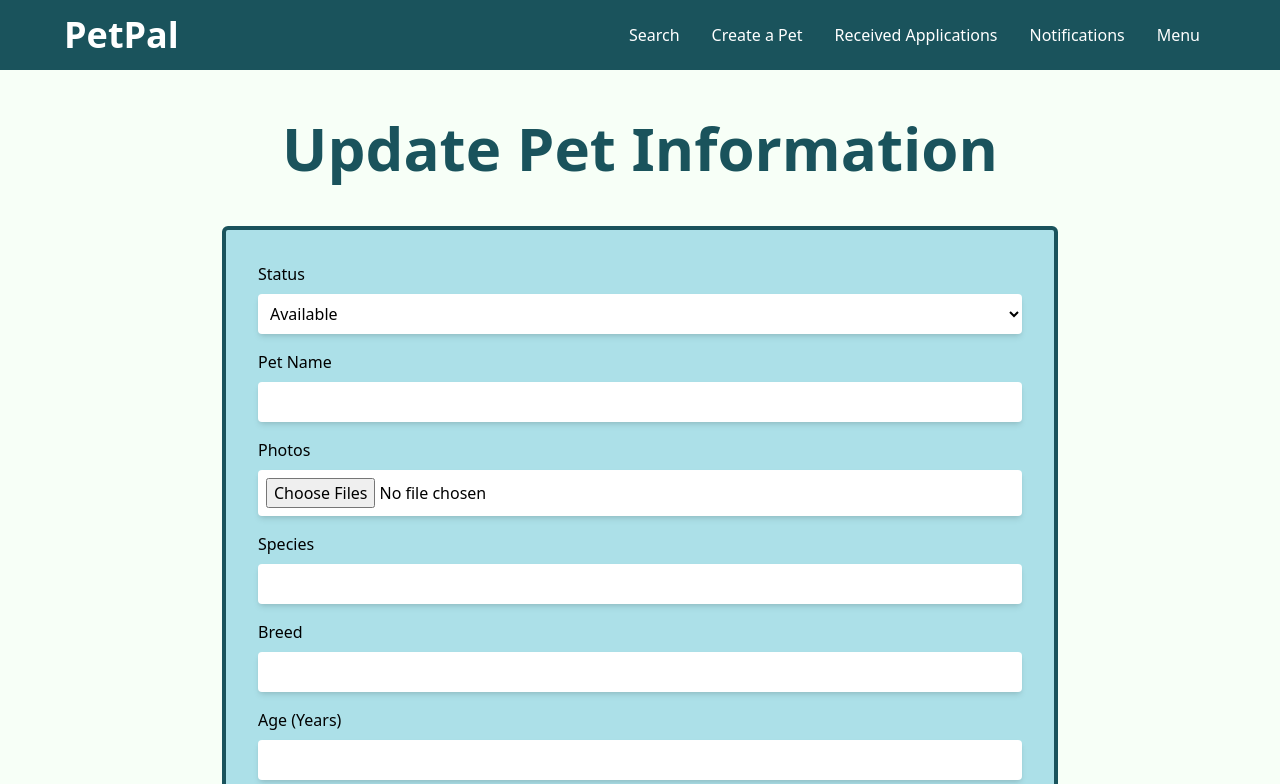
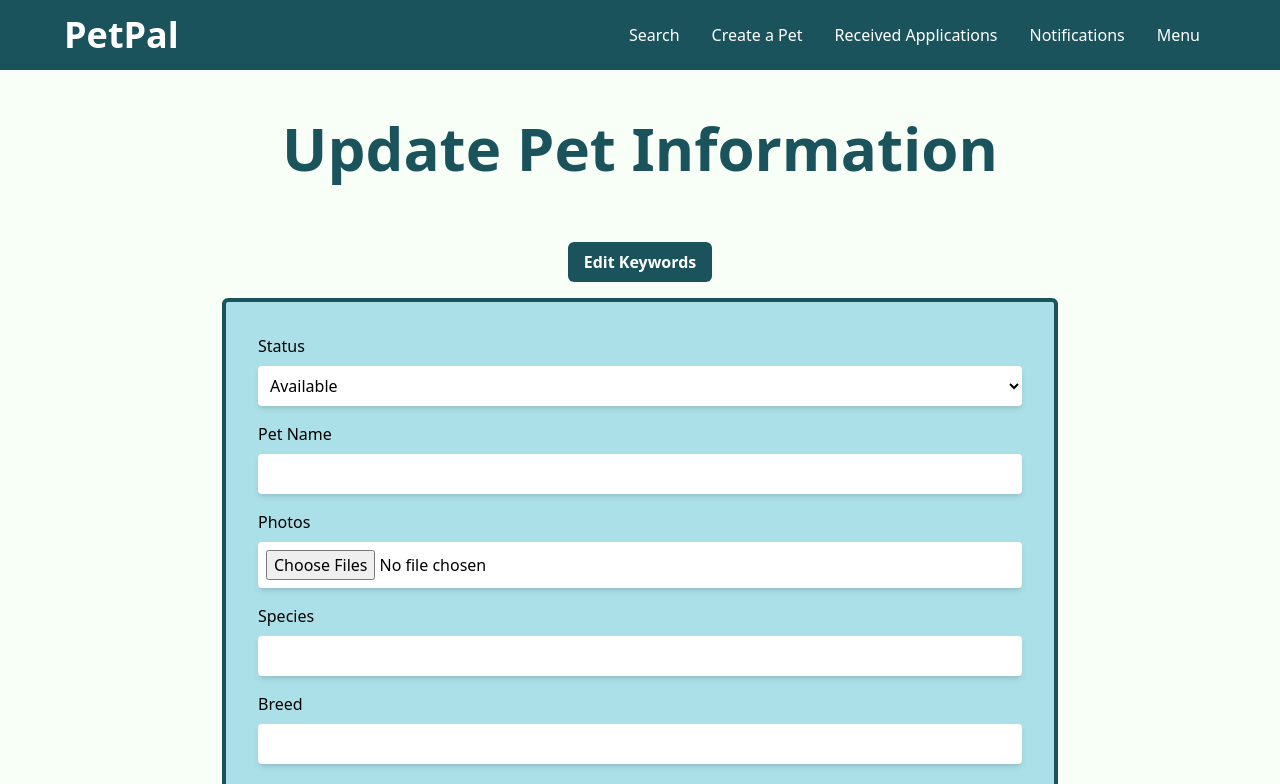
Before and after one commit to SanzSS/PetPal, a React (Create React App) app in the folder frontend/petpal/: page /update_listing/1 in a window 1280 px wide. Shown: the top 784 px of the page. Built offline with nearby package versions, Linux system fonts and the light colour scheme; no server answers; sample sign-in values are in the browser's storage.

Commit message:
link to edit keyword page

```diff
--- a/frontend/petpal/src/pages/UpdateListing/index.jsx
+++ b/frontend/petpal/src/pages/UpdateListing/index.jsx
@@ -1,5 +1,5 @@
 import { useState, useEffect } from 'react';
-import { useParams, useNavigate } from 'react-router-dom';
+import { useParams, useNavigate, Link } from 'react-router-dom';
 import ListingForm from '../../components/ListingForm'
 import { fetchWithAuthorization } from '../../fetch';
 import { useAuth } from '../../contexts/TokenContext';
@@ -40,6 +40,9 @@ const UpdateListing = () => {
     return <>
         <main className="flex flex-col items-center pb-16">
             <h1 className="text-4xl md:text-6xl my-12 text-blue3 font-extrabold">Update Pet Information</h1>
+            <Link to={`/listing/${listingID}/keywords`} className="text-white bg-blue3 rounded-md mt-4 mb-4 p-2 px-4 font-extrabold cursor-pointer hover:text-blue3 hover:bg-white hover:border-2 hover:border-blue3">
+                Edit Keywords
+            </Link>
             <ListingForm initialValues={initialValues} create={false} />
         </main>
     </>
```
